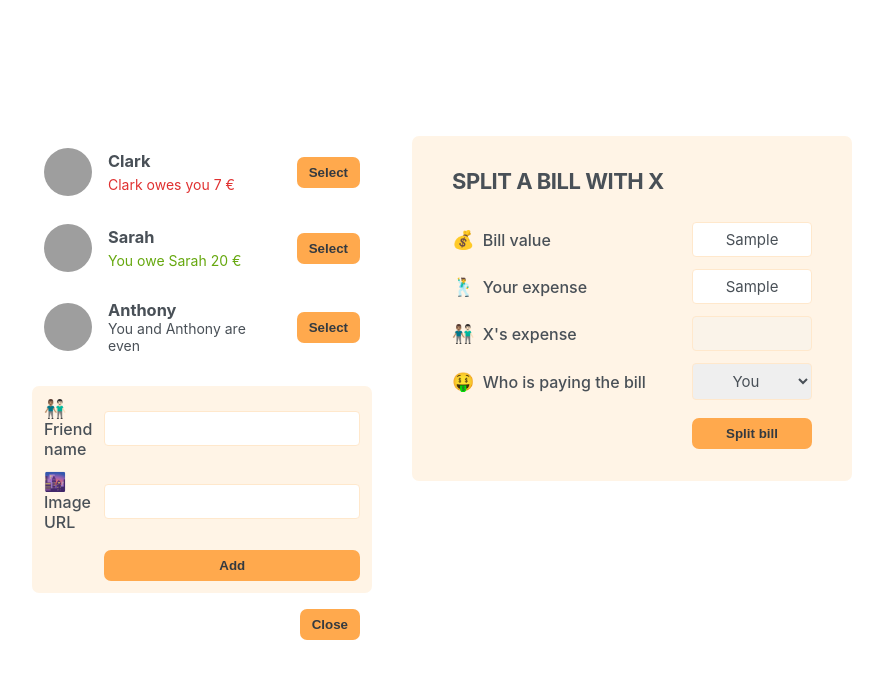
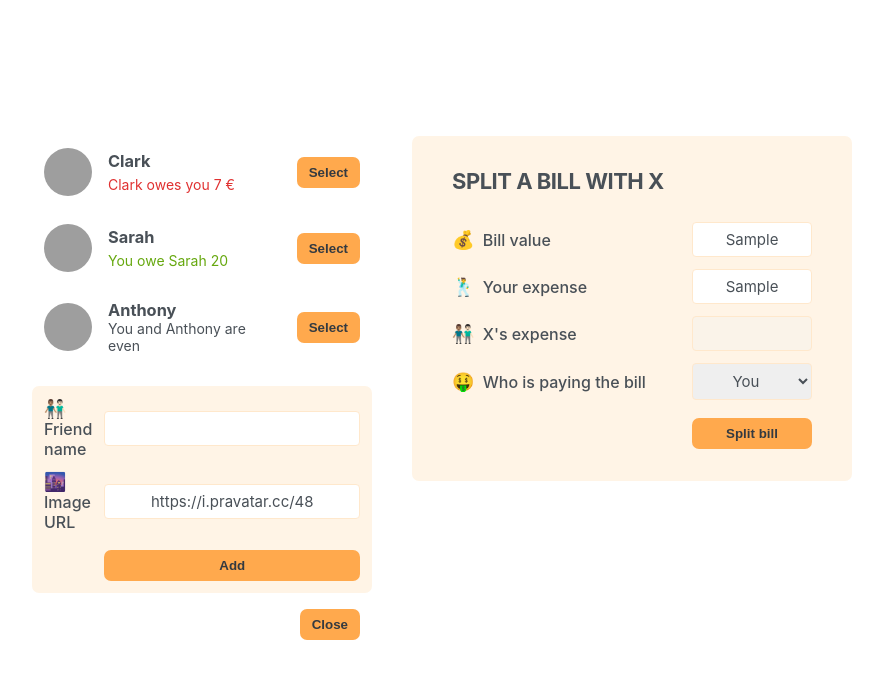
Before and after one commit to thegrindnet/eat-n-split, a React (Create React App) app: page / in a window 1280 px wide. Both pictures are taken after typing "Sample", "Sample" into the empty fields and a click on the button "Add friend". Shown: the top 678 px of the page, without its empty margins (198-1081 px from the left). Built offline with nearby package versions, Linux system fonts and the light colour scheme; grey boxes are pictures that could not be loaded.

Commit message:
Add handleSubmit handler in FormAddFriend

```diff
--- a/src/App.js
+++ b/src/App.js
@@ -73,7 +73,7 @@ function Friend({ friend }) {
       )}
       {friend.balance > 0 && (
         <p className="green">
-          You owe {friend.name} {Math.abs(friend.balance)} €
+          You owe {friend.name} {Math.abs(friend.balance)}
         </p>
       )}
       {friend.balance === 0 && <p c>You and {friend.name} are even</p>}
@@ -85,10 +85,21 @@ function Friend({ friend }) {
 
 function FormAddFriend() {
   const [name, setName] = useState("");
-  const [image, setImage] = useState("");
+  const [image, setImage] = useState("https://i.pravatar.cc/48");
+
+  function handleSubmit(e) {
+    e.preventDefault();
+    const newFriend = {
+      name,
+      image,
+      balance: 0,
+      id: crypto.randomUUID,
+    };
+    console.log(newFriend);
+  }
 
   return (
-    <form className="form-add-friend">
+    <form className="form-add-friend" onSubmit={handleSubmit}>
       <label>👨🏽‍🤝‍👨🏻Friend name</label>
       <input
         type="text"
```
